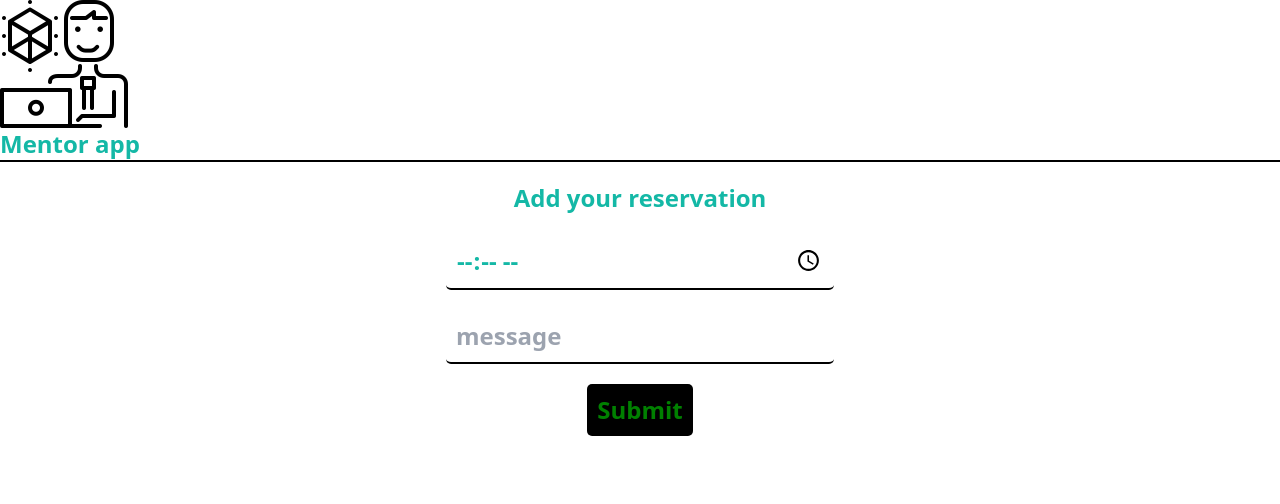
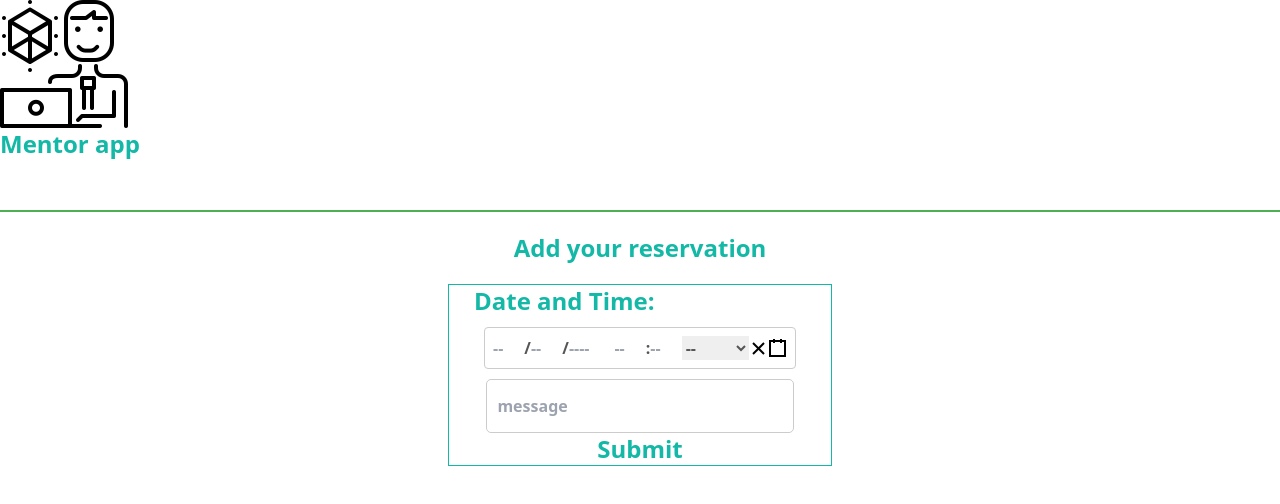
Before and after one commit to hienphan0111/Mentor-front-end-app, a React (Vite) app: page / in a window 1280 px wide. Shown: the top 504 px of the page. Built offline with nearby package versions, Linux system fonts and the light colour scheme; no server answers.

Commit message:
Update app.css

```diff
--- a/src/App.css
+++ b/src/App.css
@@ -7,41 +7,148 @@
   display: flex;
   flex-direction: column;
   align-items: center;
+  justify-content: center;
+  margin-top: 50px;
 }
 
 .Line {
   width: 100%;
   height: 2px;
-  background-color: black;
+  background-color: #4CAF50;
   margin-bottom: 20px;
 }
 
 .Title {
   font-size: 24px;
   font-weight: bold;
+  text-align: center;
   margin-bottom: 20px;
 }
 
 .Form {
+  width: 30vw;
   display: flex;
   flex-direction: column;
   align-items: center;
+  justify-content: center;
+  border: 1px solid ;
 }
 
-.form_item {
-  width: 100%;
+.form_item input[type="text"] {
   padding: 10px;
-  margin-bottom: 20px;
+  font-size: 16px;
+  width: 24vw;
+  box-sizing: border-box;
+  border: 1px solid #ccc;
   border-radius: 5px;
-  border: none;
-  border-bottom: 2px solid black;
 }
 
-.form_button {
-  padding: 10px;
-  border-radius: 5px;
-  border: none;
-  background-color: black;
-  color: green;
+.form_item input[type="text"]:focus {
+  outline: none;
+  border-color: #007bff;
+
+}
+
+
+.form_button:hover {
   cursor: pointer;
 }
+
+#datetime {
+  margin: 10px;
+}
+
+
+
+/* datetime picker  */
+.react-datetime-picker {
+  border: 1px solid #ccc;
+  border-radius: 4px;
+  padding: 8px;
+  font-size: 16px;
+  line-height: 1.5;
+  color: #555;
+}
+
+.react-datetime-picker__wrapper {
+  display: flex;
+
+}
+
+.react-datetime-picker__inputGroup {
+  display: flex;
+  width: 20vw;
+  align-items: center;
+}
+
+.react-datetime-picker__inputGroup__input {
+  flex-grow: 1;
+  border: none;
+  outline: none;
+}
+
+.react-datetime-picker__calendar {
+  position: absolute;
+  z-index: 9999;
+  background-color:  #4CAF50;
+  border: 1px solid #ccc;
+  border-radius: 4px;
+  box-shadow: 0px 2px 4px rgba(0, 0, 0, 0.2);
+}
+
+.react-datetime-picker__calendar .rdtPicker {
+  width: auto !important;
+}
+
+.react-datetime-picker__calendar .rdtPicker table {
+  width: 100%;
+}
+
+.react-datetime-picker__calendar .rdtPicker td,
+.react-datetime-picker__calendar .rdtPicker th {
+  padding: 4px;
+}
+
+.react-datetime-picker__calendar .rdtPicker td.rdtToday {
+  background-color: #f0f0f0;
+}
+
+.react-datetime-picker__calendar .rdtPicker td.rdtActive,
+.react-datetime-picker__calendar .rdtPicker td.rdtActive:hover {
+  background-color: #ccc !important;
+}
+
+.react-datetime-picker__clock {
+  position: absolute;
+  z-index: 9999;
+  background-color: #fff;
+  border: 1px solid #ccc;
+  border-radius: 4px;
+  box-shadow: 0px 2px 4px rgba(0, 0, 0, 0.2);
+}
+
+.react-datetime-picker__clock .rdtPicker {
+  width: auto !important;
+}
+
+.react-datetime-picker__clock .rdtPicker table {
+  width: 100%;
+}
+
+.react-datetime-picker__clock .rdtPicker td,
+.react-datetime-picker__clock .rdtPicker th {
+  padding: 4px;
+}
+
+.react-datetime-picker__clock .rdtPicker td.rdtActive,
+.react-datetime-picker__clock .rdtPicker td.rdtActive:hover {
+  background-color: #ccc !important;
+}
+
+.react-datetime-picker__calendar {
+  display: none;
+}
+
+.react-datetime-picker--open .react-datetime-picker__calendar {
+  display: block;
+}
--- a/src/components/reservation_form.jsx
+++ b/src/components/reservation_form.jsx
@@ -2,9 +2,10 @@ import { useState, useEffect } from 'react';
 import { useSelector, useDispatch} from 'react-redux';
 import { addreserve } from '../redux/reservation/reservationSlice';
 import { fetchreservation } from '../redux/reservation/reservationSlice';
+import DateTimePicker from 'react-datetime-picker';
 
 const initials = {
-  time: '',
+  datetime: '',
   message: '',
 };
 
@@ -18,15 +19,14 @@ const Form = () => {
   }, [dispatch]);
 
 
-  const handleChange = (e) => {
-    const { name, value } = e.target;
+  const handleChange = (name, value) => {
     setState((prev) => ({
       ...prev, [name]: value
     }));
   };
 
   const handleSubmit = () => {
-    dispatch(fetchreservation());
+    dispatch(addreserve(state));
     setState(initials);
   };
 
@@ -36,12 +36,20 @@ const Form = () => {
       <div className="Title">
         Add your reservation
       </div>
+
       <form className="Form" method="post">
-        <input type="time" value={state.time} id="time" className="form_item" name="time" placeholder="Time" onChange={handleChange} required />
-        <input type="text" value={state.message} id="message" className="form_item" name="message" placeholder="message" onChange={handleChange} required />
+        <div className="form_item">
+          <label htmlFor="datetime">Date and Time:</label>
+          <DateTimePicker id="datetime" name="datetime" onChange={(value) => handleChange("datetime", value)} value={state.datetime} required/>
+        </div>
+        <div className="form_item">
+          <input type="text" value={state.message} id="message" name="message" placeholder="message" onChange={(e) => handleChange(e.target.name, e.target.value)} required />
+        </div>
         <button type="button" onClick={handleSubmit} className="form_button">Submit</button>
       </form>
+
     </div>
   );
 };
+
 export default Form;
```
Also changed, not shown: package.json (+12 -0 lines), 2 other files (tests, documents, lock files or other folders).
